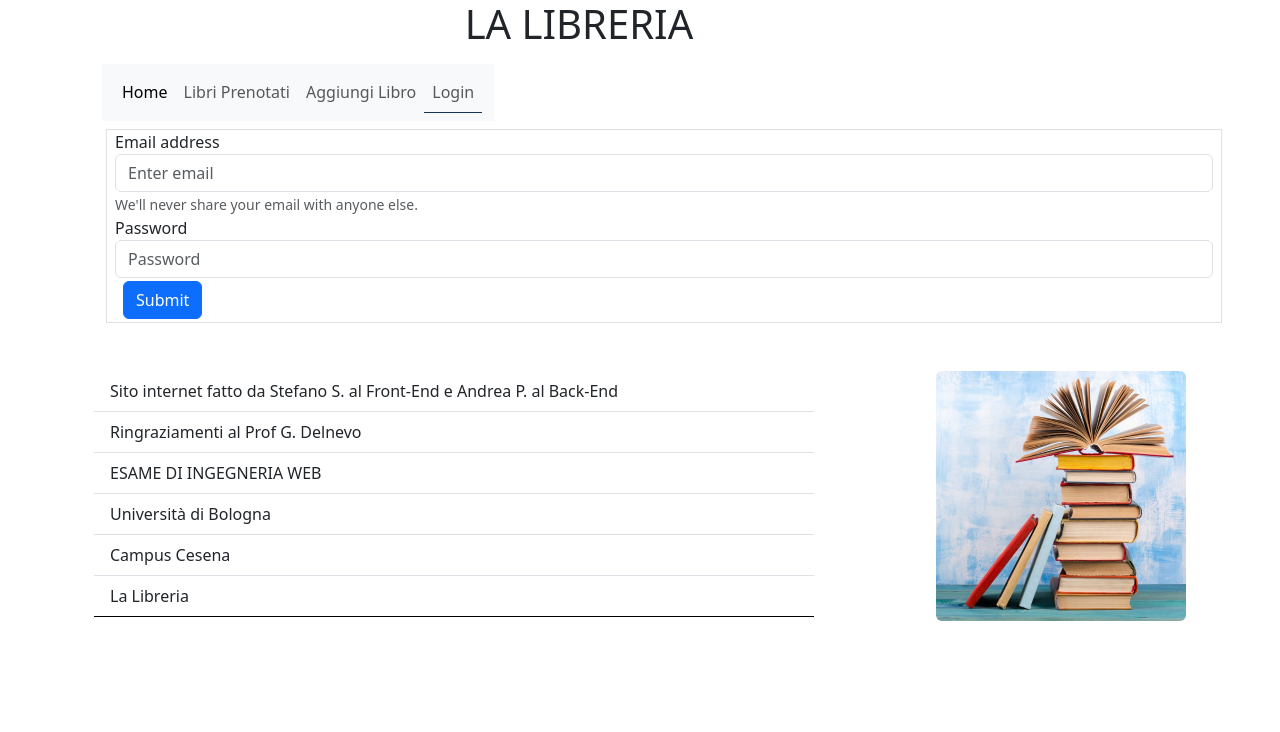
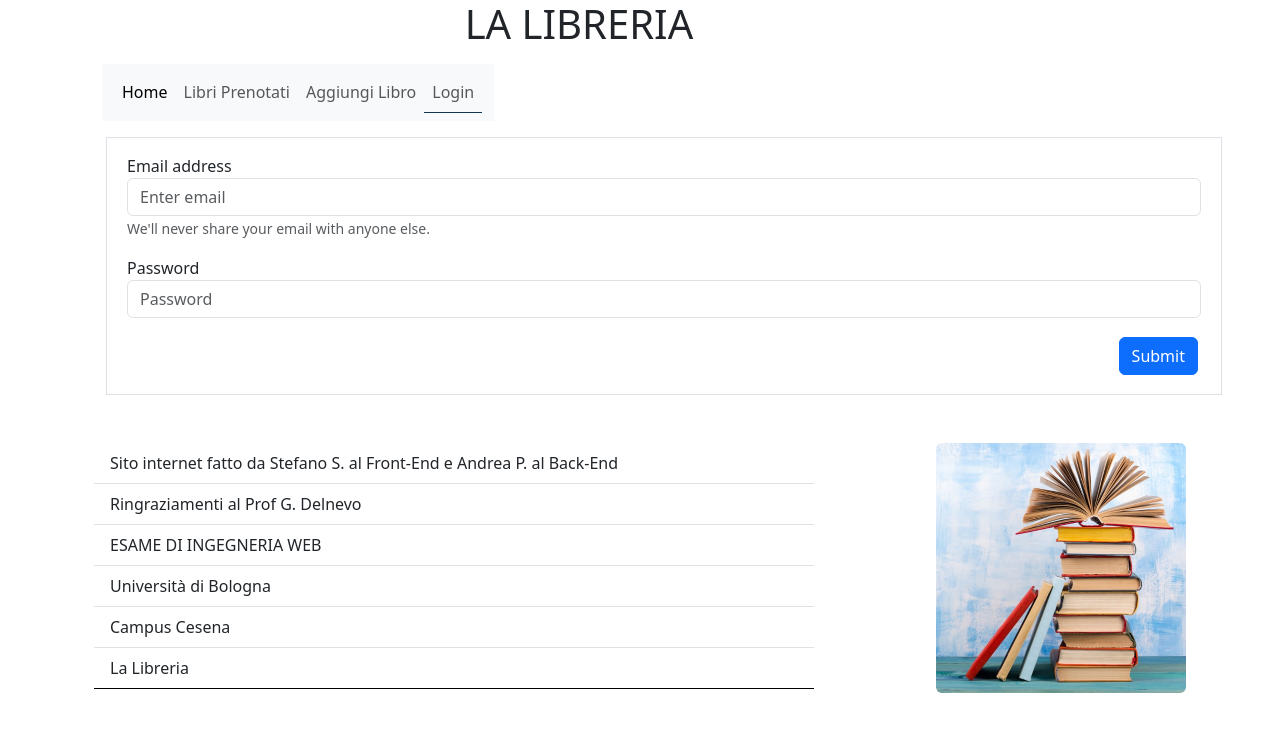
Before and after one commit to SantoSte2/ProgettoWeb2, a Vue app: page /Login in a window 1280 px wide. Shown: the top 732 px of the page. Built offline with nearby package versions, Linux system fonts and the light colour scheme.

Commit message:
refactor Login component

```diff
--- a/src/components/AddCard.vue
+++ b/src/components/AddCard.vue
@@ -1,7 +1,7 @@
 <template>
 
 
-    <div class="container mx-4 my-2 px-2 py-3 border">
+    <div class="container mx-4 my-2 px-2 py-4 border">
         <h3>Aggiungi Libro</h3>
         <form id="addcard" @submit.prevent="onSubmit">
             <div class="mb-3">
--- a/src/components/Login.vue
+++ b/src/components/Login.vue
@@ -1,19 +1,24 @@
 <template>
-  <div class="container mx-4 px-2 border">
+  <div class="container mx-4 my-2 px-2 py-3 border">
 
     <form>
+      <div class="container mb-3">
         <div class="form-group">
           <label for="exampleInputEmail1">Email address</label>
           <input type="email" class="form-control" id="exampleInputEmail1" aria-describedby="emailHelp"
             placeholder="Enter email">
           <small id="emailHelp" class="form-text text-muted">We'll never share your email with anyone else.</small>
         </div>
+      </div>
+      <div class="container mb-3">
         <div class="form-group">
           <label for="exampleInputPassword1">Password</label>
           <input type="password" class="form-control" id="exampleInputPassword1" placeholder="Password">
         </div>
-
+      </div>
+      <div class="container mt-2 text-end">
         <button type="submit" class="btn btn-primary">Submit</button>
+      </div>
     </form>
 
   </div>
```
Lines whose indentation alone changed are shown as unchanged.
